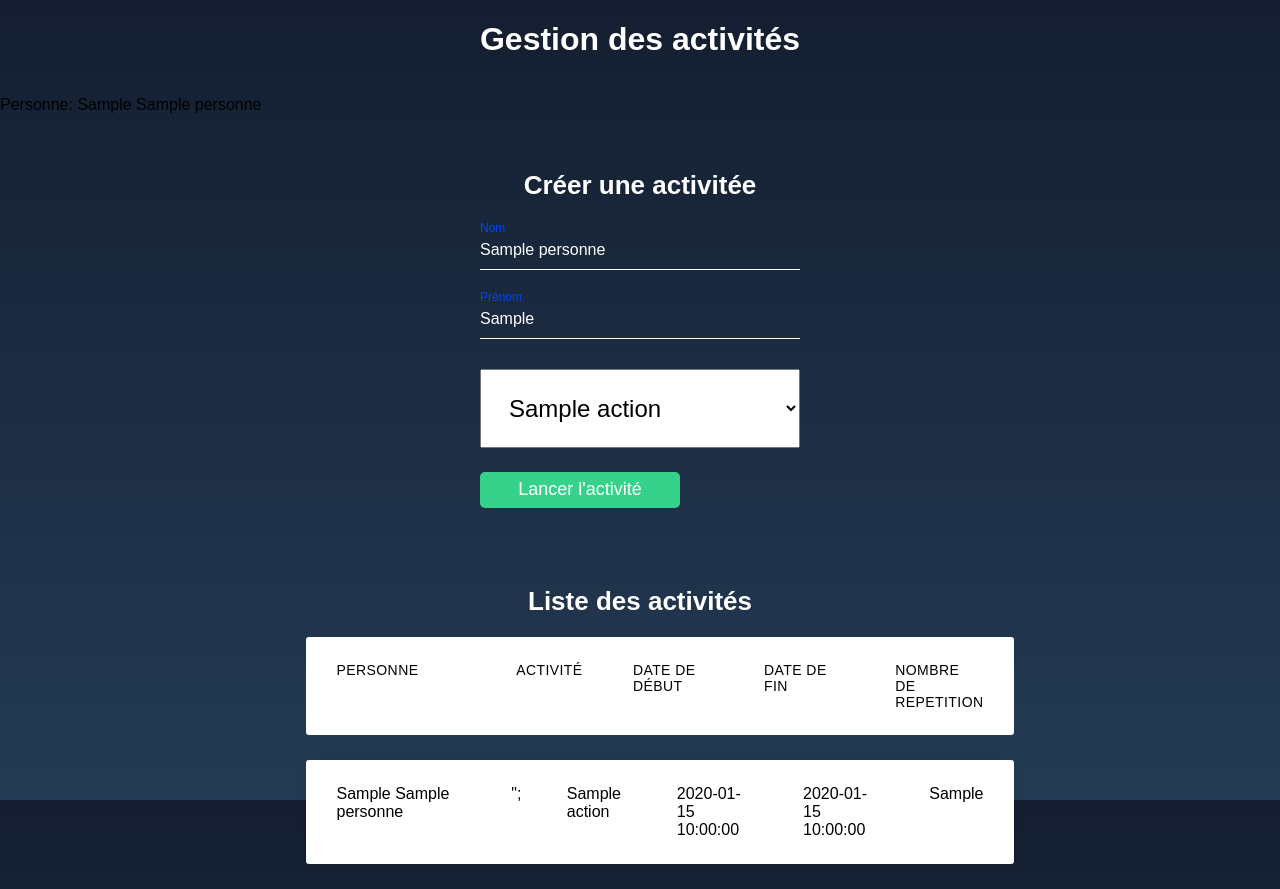
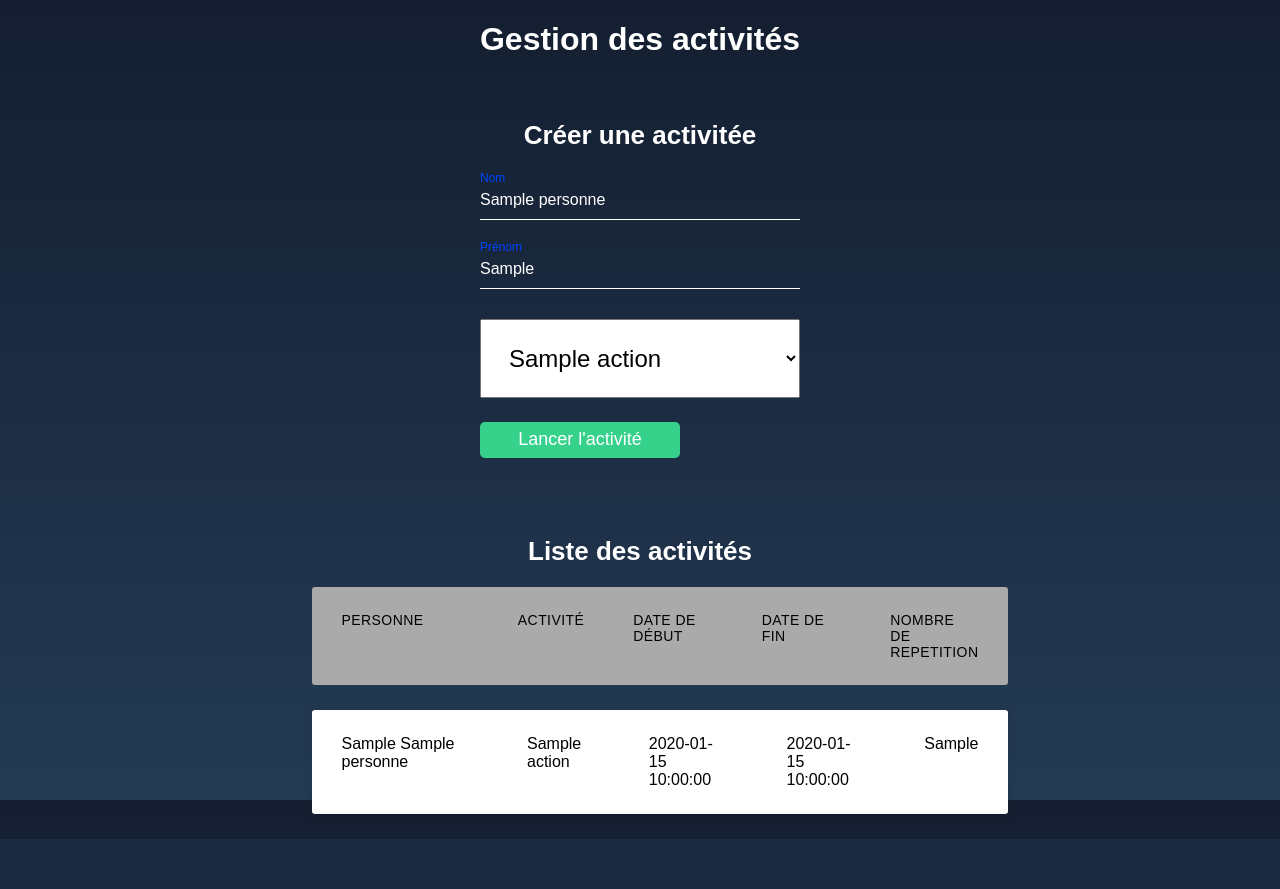
Before and after one commit to redclems/gymWeb, a PHP site: page / in a window 1280 px wide. After the commit the page ends 839 px from the top, so only its background shows below. Run offline with PHP 8.4, Linux system fonts and the light colour scheme; the visitor is signed in with stand-in values (Sample User, id 1); tables that the repository leaves empty or names only in its code hold one stand-in row (values such as "Sample post").

Commit message:
php toujours

```diff
--- a/www/index.php
+++ b/www/index.php
@@ -51,6 +51,7 @@ if ($conn->connect_error) {
         } else {
             echo "Erreur lors de l'insertion de l'activité: " . $conn->error;
         }
+        echo "<p>" . $_SESSION['id_personne'] . " : " . $_SESSION['activity_id'] . " : " . $_SESSION['date_debut'];
     }
 
     // Si le bouton stop est cliqué
@@ -98,7 +99,7 @@ if ($conn->connect_error) {
 
             $nom    = $row['nom'];
             $prenom = $row['prenom'];
-            echo "<p>Personne: " . $row['prenom'] . " " . $row['nom'] . "</p>";
+            //echo "<p>Personne: " . $row['prenom'] . " " . $row['nom'] . "</p>";
         }
     }
     ?>
--- a/www/liste.php
+++ b/www/liste.php
@@ -20,7 +20,7 @@
             while($row = $result->fetch_assoc()) {
                 ?>
                     <li class='table-row'>
-                        <div class='col col-1'><?=$row['prenom_personne'] ?> <?= $row['nom_personne'] ?></div>";
+                        <div class='col col-1'><?=$row['prenom_personne'] ?> <?= $row['nom_personne'] ?></div>
                         <div class='col col-2'><?= $row['nom_action'] ?></div>
                         <div class='col col-3'><?= $row['date_debut'] ?></div>
                         <div class='col col-4'><?= $row['date_fin'] ?></div>
--- a/www/style/styles.css
+++ b/www/style/styles.css
@@ -31,7 +31,7 @@ h2 {
     margin-bottom: 25px;
   }
   .table-header {
-    background-color: #fff;
+    background-color: #AAA;
     font-size: 14px;
     text-transform: uppercase;
     letter-spacing: 0.03em;
@@ -89,12 +89,12 @@ h2 {
 
 html {
   height: 100%;
+  background: linear-gradient(#141e30, #243b55);
 }
 body {
   margin:0;
   padding:0;
   font-family: sans-serif;
-  background: linear-gradient(#141e30, #243b55);
   display: flex;
   flex-direction: column;
   justify-content: center;
```
